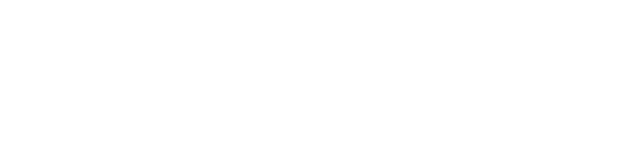
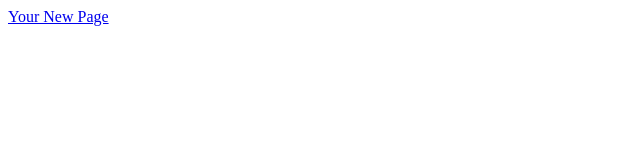
Before and after one commit to vanberkom/CSCI-313-Extra-Credit, a plain HTML site: page index.html in a window 1280 px wide. Shown: the whole page, without its empty margins (0-640 px from the left). Drawn offline with Linux system fonts and the light colour scheme.

Commit message:
changed button

```diff
--- a/index.html
+++ b/index.html
@@ -6,6 +6,6 @@
     <title>Extra Credit</title>
   </head>
   <body>
-    <a href="MyPage.html" target="_blank"></a>
+    <a href="MyPage.html" target="_blank">Your New Page</a>
   </body>
 </html>
```
